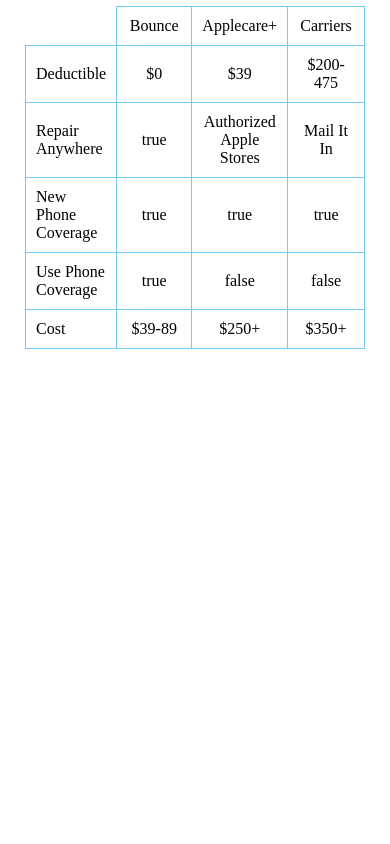
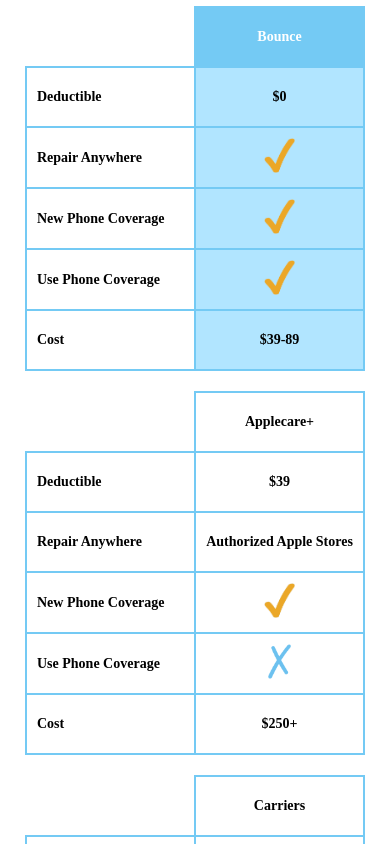
Before and after one commit to jinbest/device-list, a Next.js app: page /insure in a window 390 px wide. Shown: the part 2860-3704 px from the top of the page. Before the commit the page ends 3409 px from the top, so only its background shows below. Built offline with nearby package versions, Linux system fonts and the light colour scheme; a web font is replaced by a local one.

Commit message:
Insure page completed

```diff
--- a/styles/_variables.scss
+++ b/styles/_variables.scss
@@ -5,5 +5,6 @@ $grey-2: #b5b5b5;
 $grey-3: #505050;
 $light-grey: #efefef;
 $light-blue: #74caf4;
+$light-blue-bg: #b1e5ff;
 $dark-orange: #eba727;
 $bounce-price: #f1af21;
--- a/styles/subStyles/insure.scss
+++ b/styles/subStyles/insure.scss
@@ -486,11 +486,26 @@
         width: 100%;
         border-collapse: collapse;
         font-family: "Montserrat";
+        font-size: 20px;
+        font-weight: bold;
+        @media (max-width: 960px) {
+          font-size: 16px;
+        }
+        @media (max-width: 500px) {
+          font-size: 14px;
+        }
         td {
-          border: 1px solid $light-blue;
+          border: 2px solid $light-blue;
           padding: 10px;
           width: 25%;
           text-align: center;
+          height: 60px;
+          img {
+            height: 35px;
+          }
+          @media (max-width: 600px) {
+            width: 50%;
+          }
         }
         .no-border {
           border: none;
@@ -498,6 +513,28 @@
         .text-left {
           text-align: left;
         }
+        .bg-blue {
+          background: $light-blue;
+          color: white;
+        }
+        .bg-light-blue {
+          background: $light-blue-bg;
+        }
+      }
+      .table-desktop {
+        @media (max-width: 600px) {
+          display: none;
+        }
+      }
+      .table-mobile {
+        width: 100%;
+        display: none;
+        @media (max-width: 600px) {
+          display: block;
+          table {
+            margin-bottom: 20px;
+          }
+        }
       }
     }
   }
--- a/views/insure/Section4.tsx
+++ b/views/insure/Section4.tsx
@@ -13,24 +13,116 @@ const Section4 = () => {
       <div className="container">
         <h1>{t(thisData.title)}</h1>
         <p className="content">{t(thisData.content)}</p>
-        <table>
+        <table className="table-desktop">
           <tbody>
             <tr>
               <td className="no-border"></td>
-              <td>{t(thisData.tableData.header.bounce)}</td>
+              <td className="bg-blue">{t(thisData.tableData.header.bounce)}</td>
               <td>{t(thisData.tableData.header.applecare)}</td>
               <td>{t(thisData.tableData.header.carriers)}</td>
             </tr>
             {thisData.tableData.child.map((item: InsureTableParam, index: number) => (
               <tr key={index}>
                 <td className="text-left">{t(item.header)}</td>
-                <td>{item.bounce.toString()}</td>
-                <td>{item.applecare.toString()}</td>
-                <td>{item.carriers.toString()}</td>
+                <td className="bg-light-blue">
+                  {item.bounce.toString() === "true" ? (
+                    <img src="/img/icons/true.png" alt="true" />
+                  ) : item.bounce.toString() === "false" ? (
+                    <img src="/img/icons/false.png" alt="false" />
+                  ) : (
+                    item.bounce
+                  )}
+                </td>
+                <td>
+                  {item.applecare.toString() === "true" ? (
+                    <img src="/img/icons/true.png" alt="true" />
+                  ) : item.applecare.toString() === "false" ? (
+                    <img src="/img/icons/false.png" alt="false" />
+                  ) : (
+                    item.applecare
+                  )}
+                </td>
+                <td>
+                  {item.carriers.toString() === "true" ? (
+                    <img src="/img/icons/true.png" alt="true" />
+                  ) : item.carriers.toString() === "false" ? (
+                    <img src="/img/icons/false.png" alt="false" />
+                  ) : (
+                    item.carriers
+                  )}
+                </td>
               </tr>
             ))}
           </tbody>
         </table>
+        <div className="table-mobile">
+          <table>
+            <tbody>
+              <tr>
+                <td className="no-border"></td>
+                <td className="bg-blue">{t(thisData.tableData.header.bounce)}</td>
+              </tr>
+              {thisData.tableData.child.map((item: InsureTableParam, index: number) => (
+                <tr key={index}>
+                  <td className="text-left">{t(item.header)}</td>
+                  <td className="bg-light-blue">
+                    {item.bounce.toString() === "true" ? (
+                      <img src="/img/icons/true.png" alt="true" />
+                    ) : item.bounce.toString() === "false" ? (
+                      <img src="/img/icons/false.png" alt="false" />
+                    ) : (
+                      item.bounce
+                    )}
+                  </td>
+                </tr>
+              ))}
+            </tbody>
+          </table>
+          <table>
+            <tbody>
+              <tr>
+                <td className="no-border"></td>
+                <td>{t(thisData.tableData.header.applecare)}</td>
+              </tr>
+              {thisData.tableData.child.map((item: InsureTableParam, index: number) => (
+                <tr key={index}>
+                  <td className="text-left">{t(item.header)}</td>
+                  <td>
+                    {item.applecare.toString() === "true" ? (
+                      <img src="/img/icons/true.png" alt="true" />
+                    ) : item.applecare.toString() === "false" ? (
+                      <img src="/img/icons/false.png" alt="false" />
+                    ) : (
+                      item.applecare
+                    )}
+                  </td>
+                </tr>
+              ))}
+            </tbody>
+          </table>
+          <table>
+            <tbody>
+              <tr>
+                <td className="no-border"></td>
+                <td>{t(thisData.tableData.header.carriers)}</td>
+              </tr>
+              {thisData.tableData.child.map((item: InsureTableParam, index: number) => (
+                <tr key={index}>
+                  <td className="text-left">{t(item.header)}</td>
+                  <td>
+                    {item.carriers.toString() === "true" ? (
+                      <img src="/img/icons/true.png" alt="true" />
+                    ) : item.carriers.toString() === "false" ? (
+                      <img src="/img/icons/false.png" alt="false" />
+                    ) : (
+                      item.carriers
+                    )}
+                  </td>
+                </tr>
+              ))}
+            </tbody>
+          </table>
+        </div>
       </div>
     </div>
   )
```
Also changed, not shown: public/img/icons/false.png (added), public/img/icons/true.png (added).
